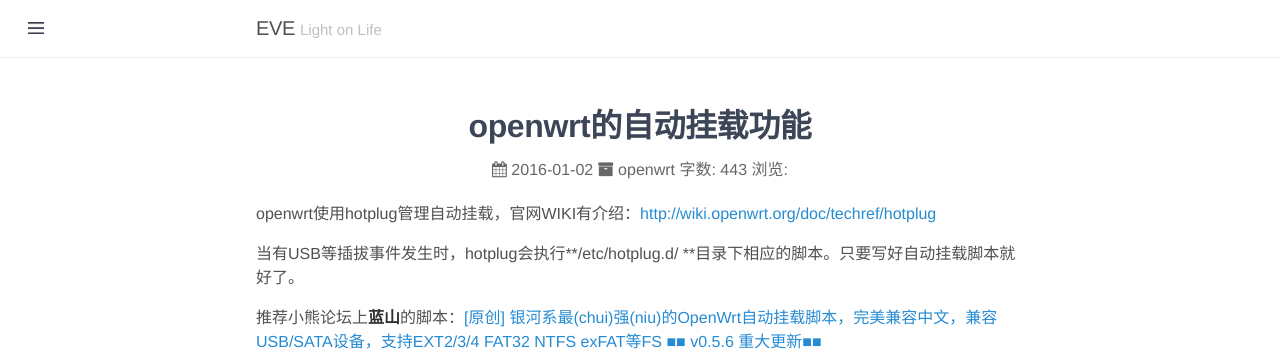
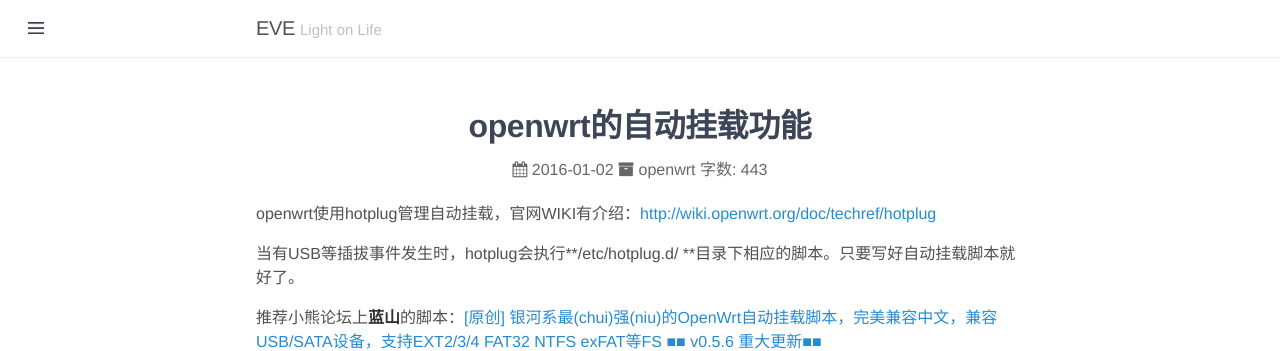
Before and after one commit to cocoakekeyu/cocoakekeyu.github.io, a Jekyll site: the page built from _posts/2016-01-02-openwrt自动挂载功能.md, in a window 1280 px wide. Shown: the top 351 px of the page. Built offline with Jekyll 4.4.1, drawn with Linux system fonts in a browser that asks for light colours; nearby versions of some CDN libraries; Markdown is read by kramdown in place of the engine named in the settings; comment, search, counter and statistics services are not loaded.

Commit message:
Revert add pv and add counter

```diff
--- a/_includes/head.html
+++ b/_includes/head.html
@@ -31,5 +31,4 @@
 
   <script src="https://cdn.bootcss.com/jquery/1.10.2/jquery.min.js"></script>
   <script src="http://cdn.bootcss.com/lightbox2/2.9.0/js/lightbox.min.js"></script>
-  <script async src="//dn-lbstatics.qbox.me/busuanzi/2.3/busuanzi.pure.mini.js"></script>
 </head>
--- a/_includes/sidebar.html
+++ b/_includes/sidebar.html
@@ -33,11 +33,6 @@
 
   <div class="sidebar-item">
     <p>
-        <span id="busuanzi_container_site_pv">
-            本站总访问量<span id="busuanzi_value_site_pv"></span>次
-        </span>
-    </p>
-    <p>
       &copy;2013-{{ site.time | date: '%Y' }}. All rights reserved.
     </p>
   </div>
--- a/_layouts/post.html
+++ b/_layouts/post.html
@@ -15,9 +15,6 @@
         {% endif %}
         <span>字数:
             {{ content | strip_html | strip_newlines | size }}
-        </span>
-        <span id="busuanzi_container_page_pv">
-          浏览: <span id="busuanzi_value_page_pv"></span>
         </span>
  </ul>
   {{ content }}
```
